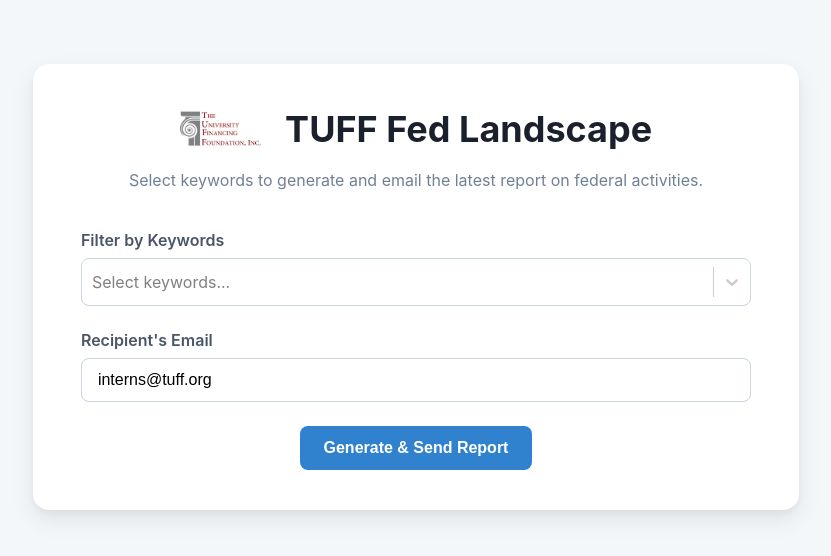
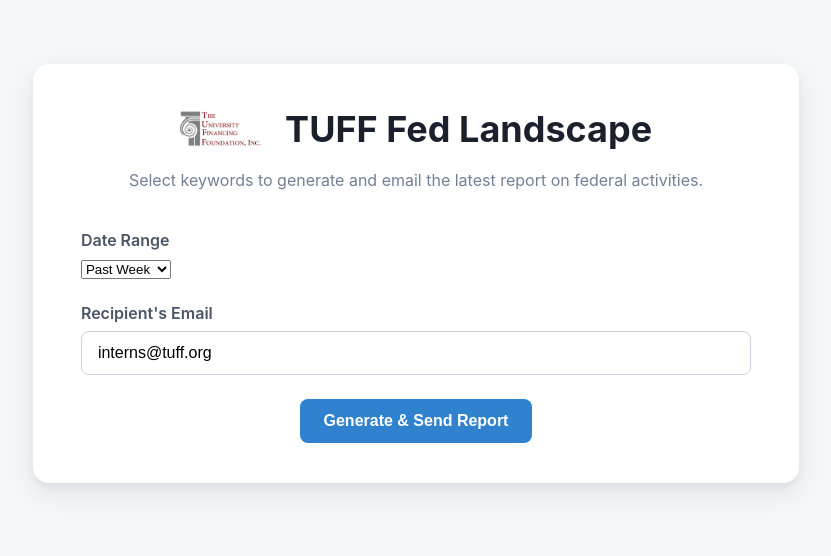
Before and after one commit to MansiBellani/Fed-landscape, a React (Vite) app in the folder frontend/: page / in a window 1280 px wide. Shown: the top 556 px of the page, without its empty margins (272-1103 px from the left). Built offline with nearby package versions, Linux system fonts and the light colour scheme.

Commit message:
Update App.jsx

```diff
--- a/frontend/src/App.jsx
+++ b/frontend/src/App.jsx
@@ -41,6 +41,7 @@
   const [articles, setArticles] = useState([]);
   const [selectedKeywords, setSelectedKeywords] = useState([]);
   const [reportContent, setReportContent] = useState('');
+  const [dateFilter, setDateFilter] = useState('w');
 
   // --- CHANGE 2: Update the keyword change handler to manage the 'All' option ---
   const handleKeywordChange = (selectedOptions, actionMeta) => {
@@ -156,17 +157,17 @@
 
       <form onSubmit={handleSubmit}>
         <div className="form-group">
-          <label htmlFor="keyword-select">Filter by Keywords</label>
-          <Select
-            id="keyword-select"
-            isMulti
-            options={DISPLAY_OPTIONS}       // --- CHANGE 4: Use the new options array ---
-            className="react-select-container"
-            classNamePrefix="react-select"
-            onChange={handleKeywordChange}
-            value={selectedKeywords}        // --- CHANGE 5: Control the component's value ---
-            placeholder="Select keywords..."
-          />
+            <label htmlFor="date-filter">Date Range</label>
+            <select
+                id="date-filter"
+                value={dateFilter}
+                onChange={(e) => setDateFilter(e.target.value)}
+                className="date-filter-select"
+            >
+                <option value="w">Past Week</option>
+                <option value="m">Past Month</option>
+                <option value="y">Past Year</option>
+            </select>
         </div>
 
         <div className="form-group">
```
